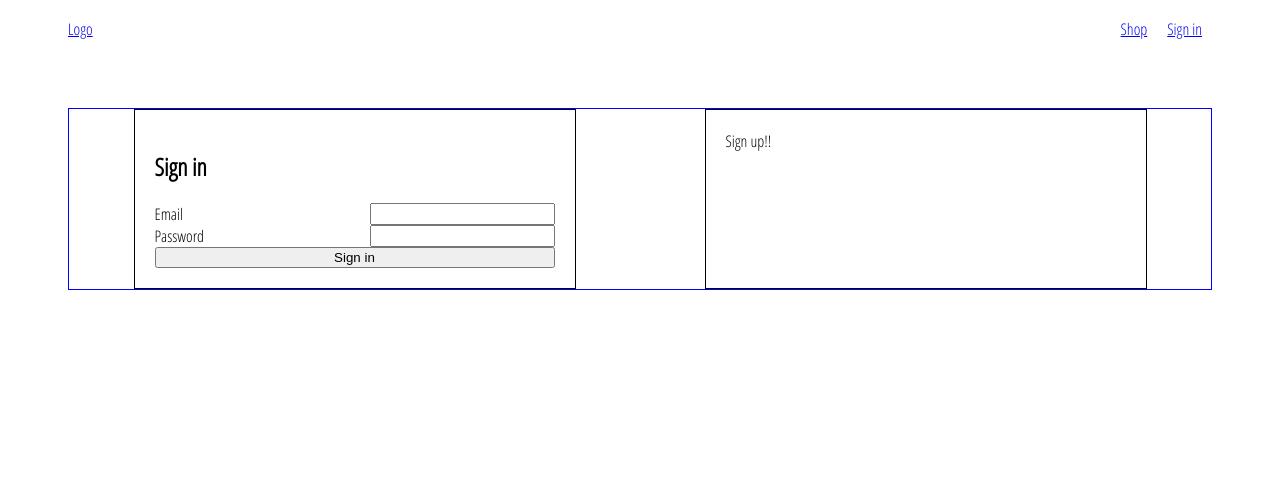
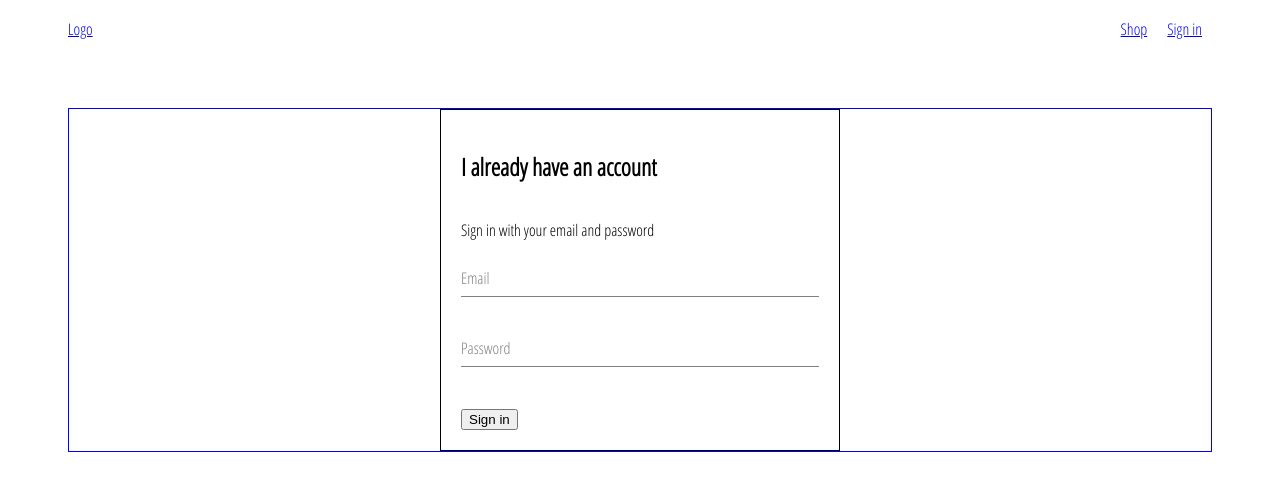
Before and after one commit to deinakings/crwn-clothing, a React (Create React App) app: page /sign-in in a window 1280 px wide. Shown: the top 490 px of the page. Built offline with nearby package versions, Linux system fonts and the light colour scheme.

Commit message:
Add form input component

```diff
--- /dev/null
+++ b/src/components/form-input/form-input.component.jsx
@@ -0,0 +1,22 @@
+import React from "react";
+
+import "./form-input.styles.scss";
+
+const FormInput = ({ handleChange, label, ...otherProps }) => (
+  <div className="group">
+    <input className="form-input" onChange={handleChange} {...otherProps} />
+    {label ? (
+      <label
+        className={`${
+          otherProps.value.length ? "shrink" : ""
+        } form-input-label`}
+      >
+        {label}
+      </label>
+    ) : (
+      ""
+    )}
+  </div>
+);
+
+export default FormInput;
--- /dev/null
+++ b/src/components/form-input/form-input.styles.scss
@@ -0,0 +1,44 @@
+@mixin shrink-label {
+  top: -15px;
+  font-size: 0.8em;
+  color: black;
+}
+
+.group {
+  position: relative;
+  height: 60px;
+  margin: 10px 0;
+  color: grey;
+
+  .form-input {
+    border: none;
+    border-bottom: solid 1px grey;
+    border-radius: 0;
+    height: 30px;
+    line-height: 30px;
+    width: 100%;
+    //min-width: 250px;
+    font-size: 1.01em;
+
+    &:focus {
+      outline: none;
+    }
+    &:focus ~ .form-input-label {
+      @include shrink-label();
+    }
+  }
+
+  .form-input-label {
+    position: absolute;
+    left: 0;
+    transition: all 300ms ease;
+
+    &.shrink {
+      @include shrink-label();
+    }
+  }
+
+  input[type="password"] {
+    letter-spacing: 0.1em;
+  }
+}
--- a/src/components/sign-in/sign-in.component.jsx
+++ b/src/components/sign-in/sign-in.component.jsx
@@ -1,4 +1,5 @@
 import React from "react";
+import FormInput from "../form-input/form-input.component";
 
 import "./sign-in.styles.scss";
 
@@ -12,20 +13,45 @@ class SignIn extends React.Component {
     };
   }
 
+  handleSubmit = (event) => {
+    event.preventDefault();
+
+    this.setState({ email: "", password: "" });
+  };
+
+  handleChange = (event) => {
+    const { name, value } = event.target;
+
+    this.setState({
+      [name]: value
+    });
+  };
+
   render() {
     return (
-      <form class="sign-in">
-        <h2>Sign in</h2>
-        <label className="input">
-          Email
-          <input type="email" />
-        </label>
-        <label className="input">
-          Password
-          <input type="password" />
-        </label>
-        <input type="submit" value="Sign in" />
-      </form>
+      <div className="sign-in">
+        <h2>I already have an account</h2>
+        <p>Sign in with your email and password</p>
+        <form onSubmit={this.handleSubmit}>
+          <FormInput
+            label="Email"
+            name="email"
+            type="email"
+            value={this.state.email}
+            handleChange={this.handleChange}
+            required
+          />
+          <FormInput
+            label="Password"
+            name="password"
+            type="password"
+            value={this.state.password}
+            handleChange={this.handleChange}
+            required
+          />
+          <input type="submit" value="Sign in" />
+        </form>
+      </div>
     );
   }
 }
--- a/src/components/sign-in/sign-in.styles.scss
+++ b/src/components/sign-in/sign-in.styles.scss
@@ -4,9 +4,4 @@
   display: flex;
   flex-direction: column;
   min-width: 400px;
-
-  .input {
-    display: flex;
-    justify-content: space-between;
-  }
 }
--- a/src/pages/sign-in-up/sign-in-up-page.component.jsx
+++ b/src/pages/sign-in-up/sign-in-up-page.component.jsx
@@ -8,7 +8,6 @@ const SignInUpPage = () => {
   return (
     <div className="sign-in-up">
       <SignIn />
-      <SignUp />
     </div>
   );
 };
--- a/src/pages/sign-in-up/sign-in-up-page.styles.scss
+++ b/src/pages/sign-in-up/sign-in-up-page.styles.scss
@@ -1,5 +1,6 @@
 .sign-in-up {
   border: solid 1px blue;
   display: flex;
+  flex-wrap: wrap;
   justify-content: space-around;
 }
--- a/src/styles.css
+++ b/src/styles.css
@@ -1,3 +1,6 @@
+* {
+  box-sizing: border-box;
+}
 body {
   font-family: "Open Sans Condensed", sans-serif;
 }
```
